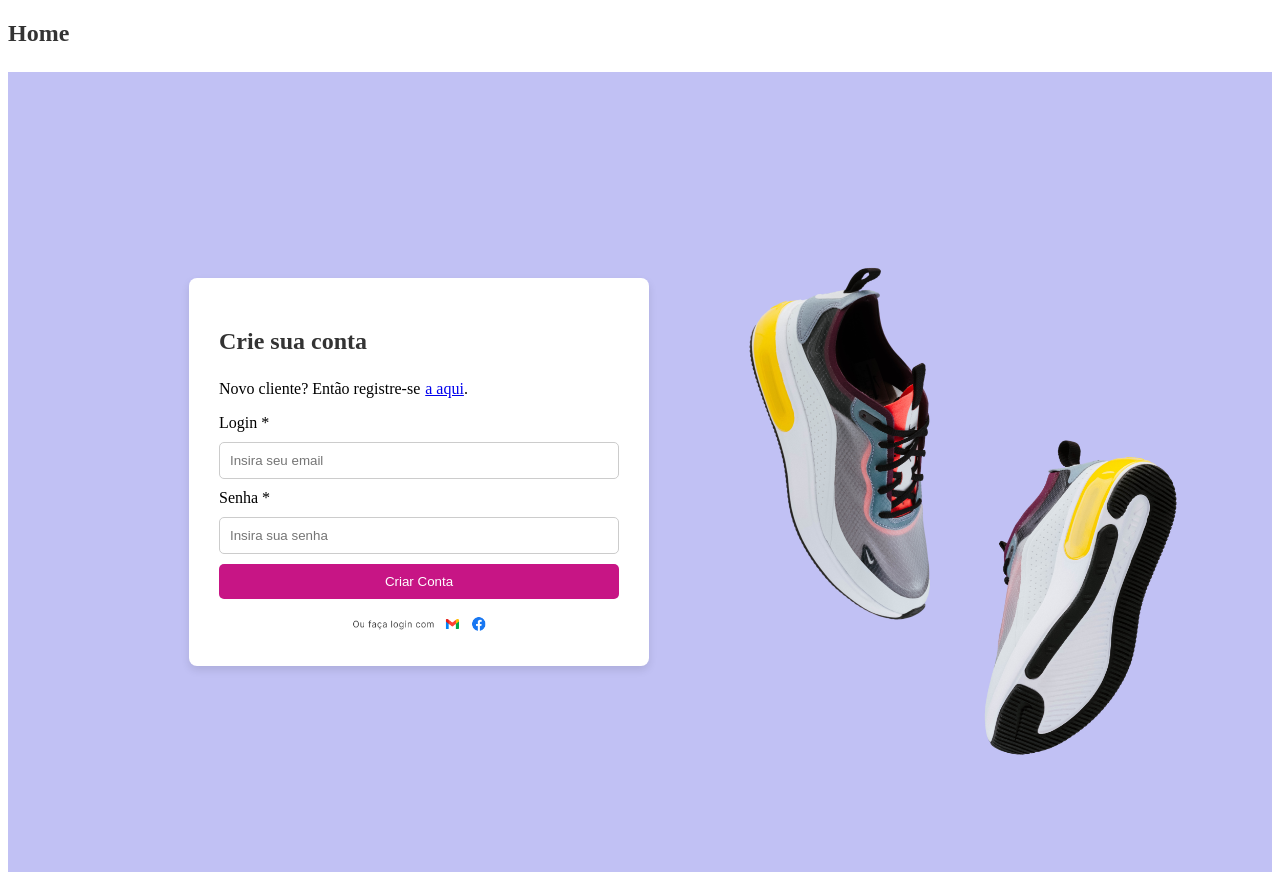
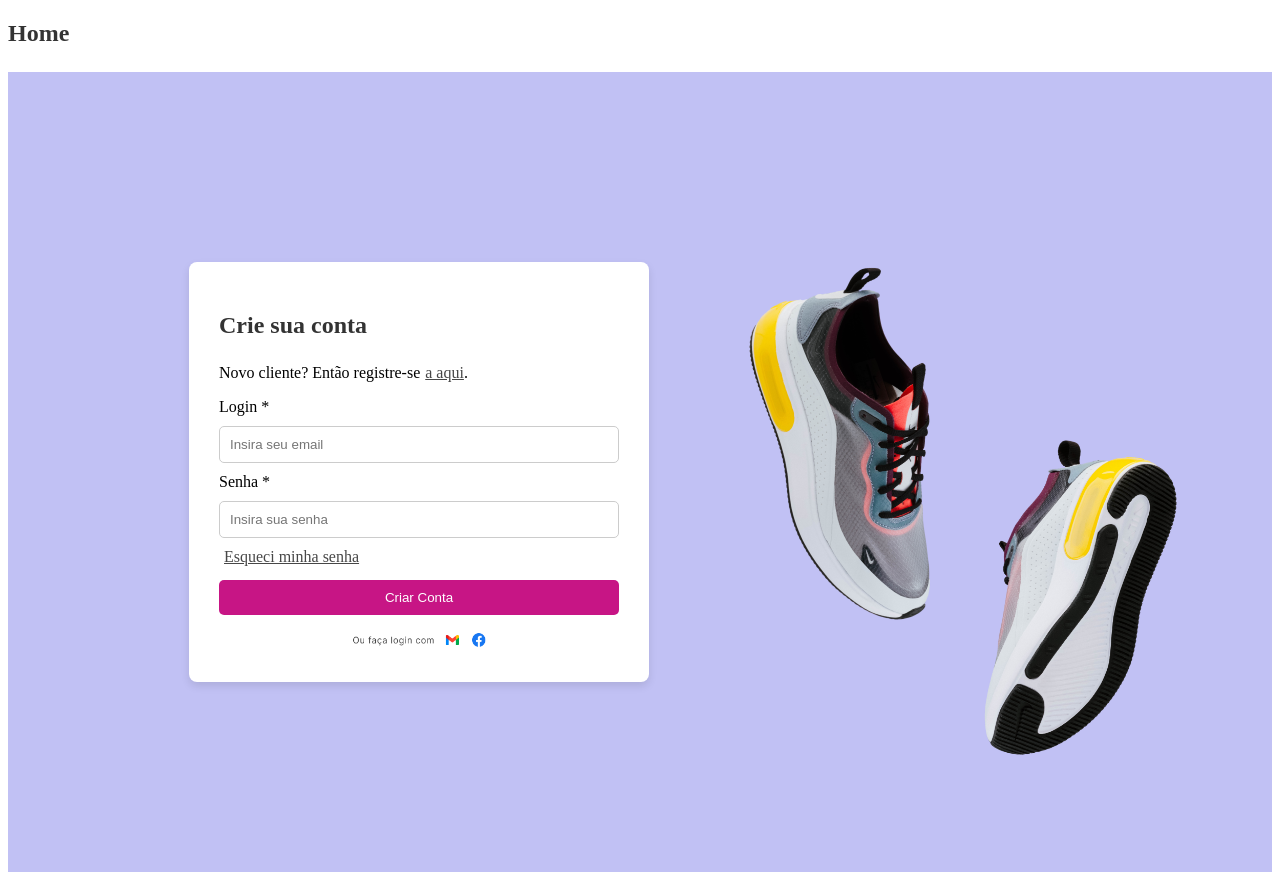
Before and after one commit to ArthurAgDuarte/projeto-final-gt, a React (Vite) app: page / in a window 1280 px wide. Built offline with nearby package versions, Linux system fonts and the light colour scheme.

Commit message:
ultima modificação login

```diff
--- a/src/Login/Login.jsx
+++ b/src/Login/Login.jsx
@@ -12,7 +12,7 @@ export default function LoginPage() {
       <div className="login-card">
         <h2>Crie sua conta</h2>
         <p>
-          Novo cliente? Então registre-se <Link href="/login">a aqui</Link>.
+          Novo cliente? Então registre-se <Link to="/criar">a aqui</Link>.
         </p>
         <form>
           <label htmlFor="email">Login *</label>
@@ -29,7 +29,12 @@ export default function LoginPage() {
             id="senha"
             placeholder="Insira sua senha"
             required
+
           />
+
+          <div className="esqueciSenha">
+            <Link to="/login">Esqueci minha senha</Link>
+          </div>
 
           <button type="submit" className="create-account-button">
             Criar Conta
--- a/src/Login/LoginPage.css
+++ b/src/Login/LoginPage.css
@@ -58,6 +58,7 @@
 
    a{
     margin-left: 5px;
+    color: #474747;
      }
 
    label {
@@ -103,3 +104,12 @@
     display: flex;
 
   }
+
+  .esqueciSenha {
+    display: flex;
+    width: 152px;
+    height: 22px;
+    gap: 0px;
+    opacity: 0px;
+    color: #474747;
+  }
```
